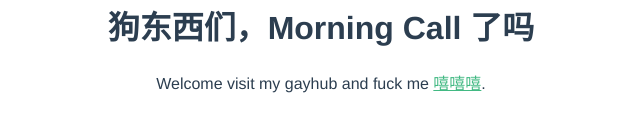
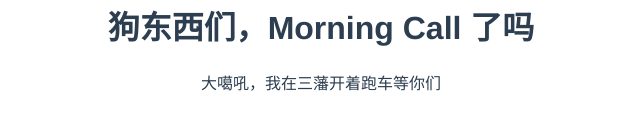
Before and after one commit to tomisacat/vue-project4, a Vue app: page / in a window 1280 px wide. Shown: the part 383-514 px from the top of the page, without its empty margins (319-959 px from the left). Built offline with nearby package versions, Linux system fonts and the light colour scheme.

Commit message:
add some content

```diff
--- a/src/components/HelloWorld.vue
+++ b/src/components/HelloWorld.vue
@@ -2,8 +2,7 @@
   <div class="hello">
     <h1>{{ msg }}</h1>
     <p>
-      Welcome visit my gayhub and fuck me
-      <a href="https://github.com/tomisacat" target="_blank" rel="noopener">嘻嘻嘻</a>.
+   大噶吼，我在三藩开着跑车等你们
     </p>
 
   </div>
```
